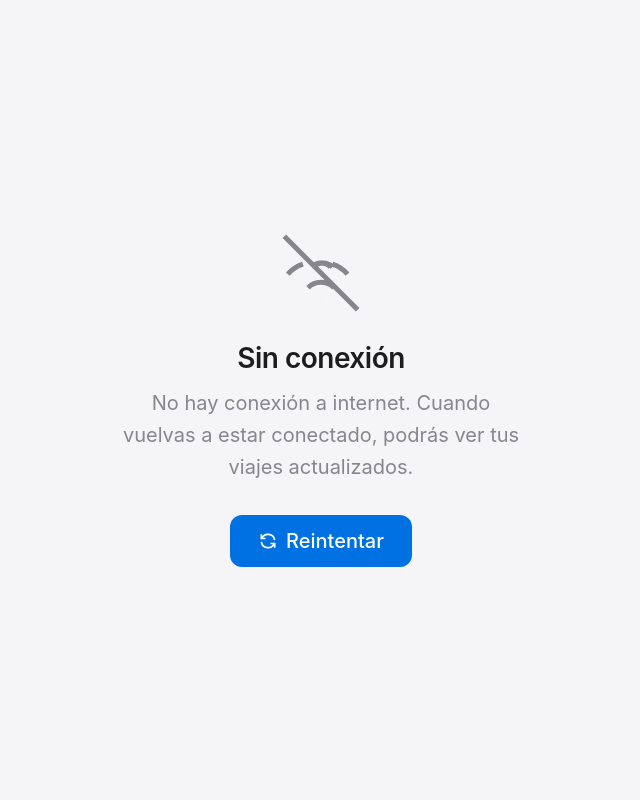
After one commit to andygamberg/mi-agente-viajes, a Flask app: page /offline in a window 1280 px wide. The commit adds this page. Shown: the whole page, without its empty margins (319-959 px from the left). Run offline with Flask 3, Linux system fonts and the light colour scheme.

Commit message:
feat: PWA básica instalable

```diff
--- a/app.py
+++ b/app.py
@@ -17,6 +17,7 @@ from blueprints.api import api_bp
 from blueprints.gmail_oauth import gmail_oauth_bp  # MVP14
 from blueprints.gmail_webhook import gmail_webhook_bp  # MVP14c
 from blueprints.microsoft_oauth import microsoft_oauth_bp  # MVP14h
+from blueprints.pwa import pwa_bp  # PWA
 
 load_dotenv()
 
@@ -72,6 +73,7 @@ app.register_blueprint(api_bp)
 app.register_blueprint(gmail_oauth_bp)  # MVP14
 app.register_blueprint(gmail_webhook_bp)  # MVP14c
 app.register_blueprint(microsoft_oauth_bp)  # MVP14h
+app.register_blueprint(pwa_bp)  # PWA
 
 # ============================================
 # JINJA GLOBALS - Schema Helpers
--- /dev/null
+++ b/blueprints/pwa.py
@@ -0,0 +1,33 @@
+"""
+Blueprint PWA - Mi Agente Viajes
+
+Rutas:
+- /offline - Página offline para PWA
+- /sw.js - Service Worker (servido desde static pero con scope /)
+"""
+
+from flask import Blueprint, render_template, send_from_directory, current_app
+import os
+
+pwa_bp = Blueprint('pwa', __name__)
+
+
+@pwa_bp.route('/offline')
+def offline():
+    """Página mostrada cuando no hay conexión."""
+    return render_template('offline.html')
+
+
+@pwa_bp.route('/sw.js')
+def service_worker():
+    """
+    Servir Service Worker desde raíz para scope completo.
+
+    El SW debe servirse desde / para tener scope sobre toda la app.
+    Si se sirve desde /static/, el scope estaría limitado a /static/.
+    """
+    return send_from_directory(
+        os.path.join(current_app.root_path, 'static'),
+        'sw.js',
+        mimetype='application/javascript'
+    )
--- /dev/null
+++ b/templates/offline.html
@@ -0,0 +1,171 @@
+<!DOCTYPE html>
+<html lang="es">
+<head>
+    <meta charset="UTF-8">
+    <meta name="viewport" content="width=device-width, initial-scale=1.0">
+    <title>Sin Conexión - Mis Viajes</title>
+    <link rel="icon" type="image/svg+xml" href="/static/favicon.svg">
+    <style>
+        html {
+            font-size: 100%;
+            -webkit-text-size-adjust: 100%;
+            text-size-adjust: 100%;
+        }
+
+        :root {
+            --bg: #F5F5F7;
+            --bg-card: #FFFFFF;
+            --text: #1D1D1F;
+            --text-secondary: #86868B;
+            --accent: #0071E3;
+            --radius: 12px;
+        }
+
+        * { margin: 0; padding: 0; box-sizing: border-box; }
+
+        body {
+            font-family: -apple-system, BlinkMacSystemFont, 'SF Pro Display', 'Segoe UI', Roboto, sans-serif;
+            background: var(--bg);
+            color: var(--text);
+            min-height: 100vh;
+            display: flex;
+            align-items: center;
+            justify-content: center;
+            padding: 24px;
+            -webkit-font-smoothing: antialiased;
+        }
+
+        .container {
+            text-align: center;
+            max-width: 400px;
+        }
+
+        .icon {
+            width: 80px;
+            height: 80px;
+            margin: 0 auto 24px;
+            color: var(--text-secondary);
+        }
+
+        h1 {
+            font-size: 1.75rem;
+            font-weight: 600;
+            letter-spacing: -0.5px;
+            margin-bottom: 12px;
+        }
+
+        p {
+            font-size: 1.25rem;
+            color: var(--text-secondary);
+            line-height: 1.6;
+            margin-bottom: 32px;
+        }
+
+        .btn {
+            display: inline-flex;
+            align-items: center;
+            justify-content: center;
+            gap: 8px;
+            padding: 14px 28px;
+            background: var(--accent);
+            color: white;
+            border: none;
+            border-radius: var(--radius);
+            font-size: 1.25rem;
+            font-weight: 500;
+            cursor: pointer;
+            transition: opacity 0.2s;
+            font-family: inherit;
+        }
+
+        .btn:hover {
+            opacity: 0.9;
+        }
+
+        .btn svg {
+            width: 20px;
+            height: 20px;
+        }
+
+        .cached-info {
+            margin-top: 40px;
+            padding: 20px;
+            background: var(--bg-card);
+            border-radius: var(--radius);
+        }
+
+        .cached-info h2 {
+            font-size: 1.25rem;
+            font-weight: 600;
+            margin-bottom: 12px;
+        }
+
+        .cached-info p {
+            font-size: 1.25rem;
+            margin-bottom: 0;
+        }
+
+        #cachedViajes {
+            display: none;
+        }
+
+        #cachedViajes.has-data {
+            display: block;
+        }
+    </style>
+</head>
+<body>
+    <div class="container">
+        <!-- Icono de sin conexión -->
+        <svg class="icon" viewBox="0 0 24 24" fill="none" stroke="currentColor" stroke-width="1.5">
+            <path d="M8.111 16.404a5.5 5.5 0 017.778 0M12 20h.01M2.04 12.364a9.992 9.992 0 014.546-3.03M9.172 10.172a4 4 0 015.656 0M15.414 10.172a4 4 0 00-5.656 0M19.96 12.364a9.992 9.992 0 00-4.546-3.03M1 1l22 22"/>
+        </svg>
+
+        <h1>Sin conexión</h1>
+        <p>No hay conexión a internet. Cuando vuelvas a estar conectado, podrás ver tus viajes actualizados.</p>
+
+        <button class="btn" onclick="tryReconnect()">
+            <svg viewBox="0 0 24 24" fill="none" stroke="currentColor" stroke-width="2">
+                <path d="M4 4v5h.582m15.356 2A8.001 8.001 0 004.582 9m0 0H9m11 11v-5h-.581m0 0a8.003 8.003 0 01-15.357-2m15.357 2H15"/>
+            </svg>
+            Reintentar
+        </button>
+
+        <div class="cached-info" id="cachedViajes">
+            <h2>Datos guardados</h2>
+            <p id="cachedCount">Tenés viajes guardados que podés ver offline.</p>
+        </div>
+    </div>
+
+    <script>
+        function tryReconnect() {
+            window.location.reload();
+        }
+
+        // Verificar si hay datos cacheados
+        async function checkCachedData() {
+            try {
+                const cache = await caches.open('data-v1');
+                const response = await cache.match('/api/viajes');
+                if (response) {
+                    const data = await response.json();
+                    if (data && data.length > 0) {
+                        document.getElementById('cachedViajes').classList.add('has-data');
+                        document.getElementById('cachedCount').textContent =
+                            `Tenés ${data.length} viaje${data.length > 1 ? 's' : ''} guardado${data.length > 1 ? 's' : ''}.`;
+                    }
+                }
+            } catch (e) {
+                console.log('No cached data available');
+            }
+        }
+
+        // Detectar cuando vuelve la conexión
+        window.addEventListener('online', () => {
+            window.location.reload();
+        });
+
+        checkCachedData();
+    </script>
+</body>
+</html>
```
Also changed, not shown: static/js/pwa.js (added, +204 -0 lines), static/sw.js (added, +259 -0 lines), templates/base.html (+7 -0 lines), static/icons/apple-touch-icon.png (added), static/icons/icon-128x128.png (added), static/icons/icon-144x144.png (added), static/icons/icon-152x152.png (added), static/icons/icon-192x192.png (added), static/icons/icon-384x384.png (added), static/icons/icon-512x512.png (added), static/icons/icon-72x72.png (added), static/icons/icon-96x96.png (added), static/icons/icon-maskable-192x192.png (added), static/icons/icon-maskable-512x512.png (added), 3 more files.
